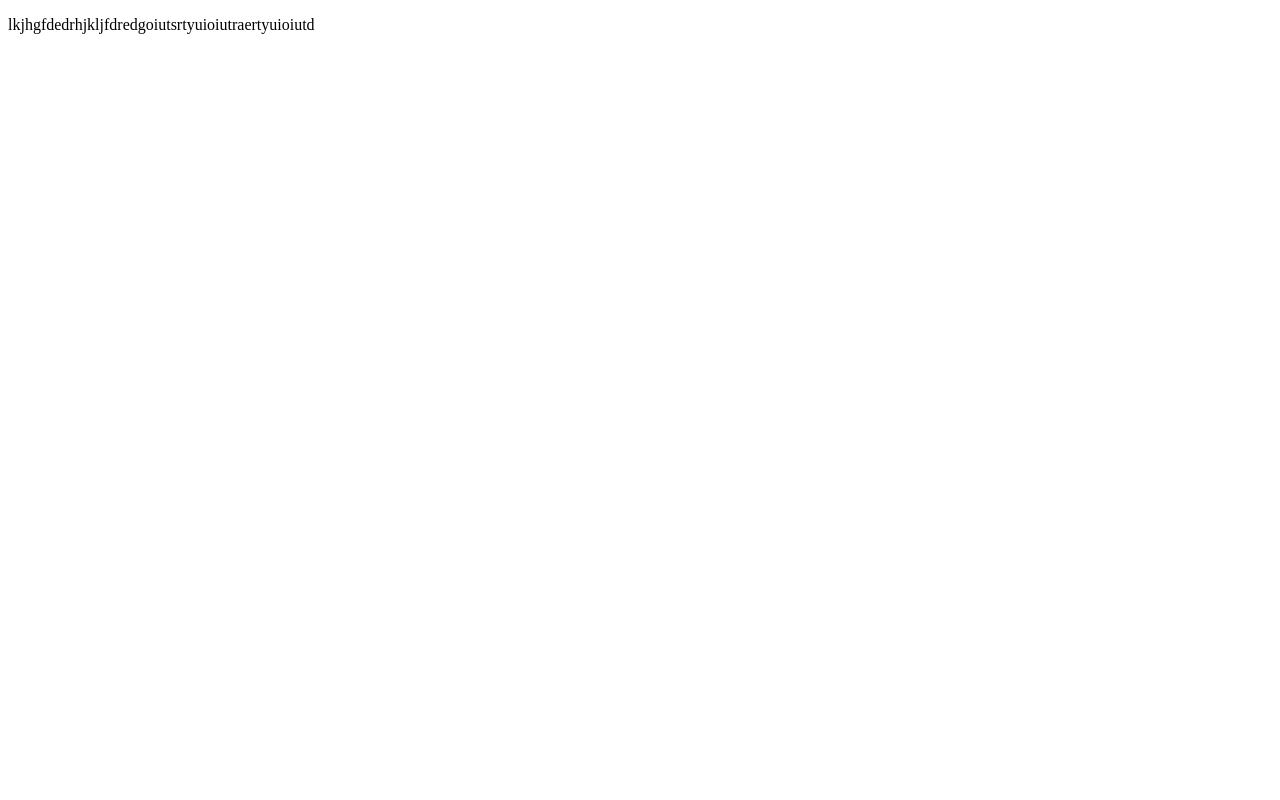
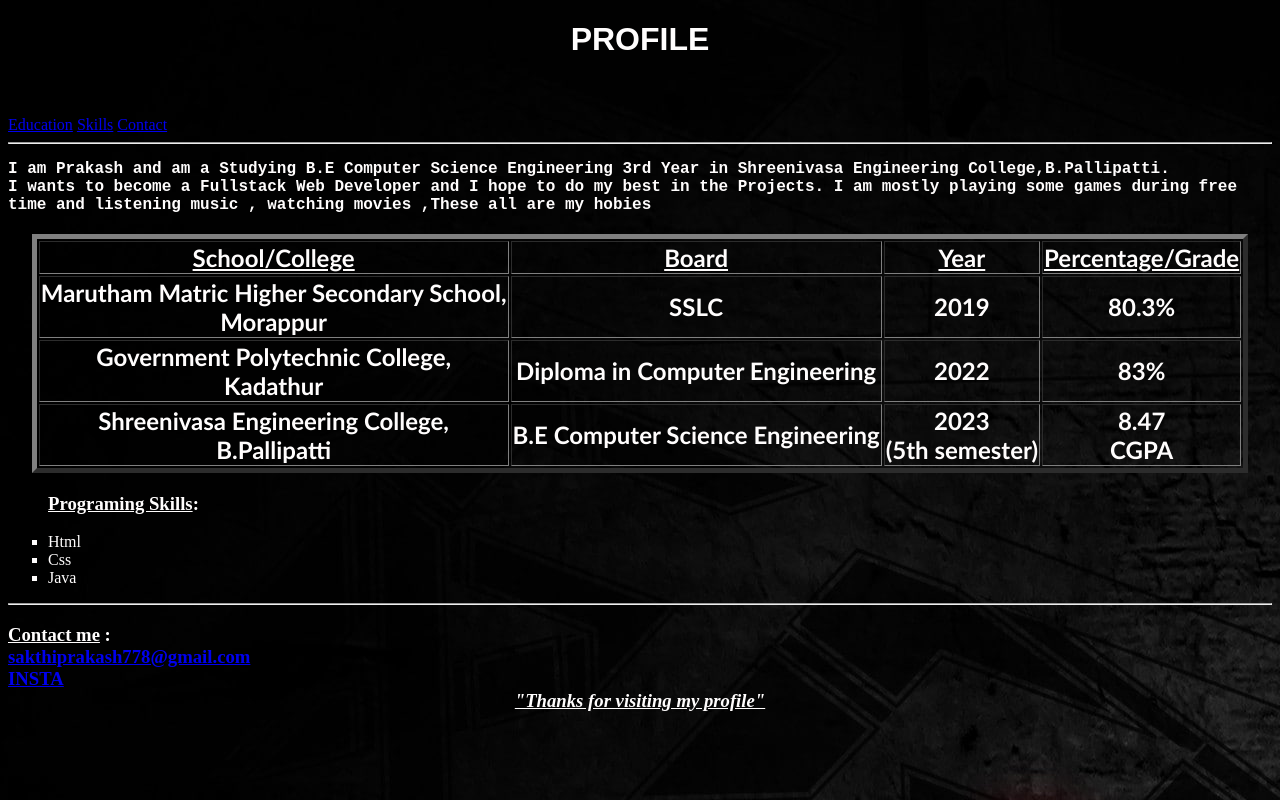
Before and after one commit to PrakashShanmugavel/Profilo, a plain HTML site: page index.html in a window 1280 px wide. Drawn offline with Linux system fonts and the light colour scheme.

Commit message:
my profilo

```diff
--- a/index.html
+++ b/index.html
@@ -3,9 +3,45 @@
 <head>
     <meta charset="UTF-8">
     <meta name="viewport" content="width=device-width, initial-scale=1.0">
-    <title>home</title>
+    <title>profile</title>
 </head>
-<body>
-    <p>lkjhgfdedrhjkljfdredgoiutsrtyuioiutraertyuioiutd</p>
+<body background="wallpaperflare.com_wallpaper (7).jpg" width ="400" style="color :#fffdfd">
+    <style type="text/css">
+        h1{ font-family:fantasy;
+    font-size:xx-large;}
+    p{font-family:'Courier New', Courier, monospace;
+        font-size: medium;}
+    h2{ font-family:'Trebuchet MS', 'Lucida Sans Unicode', 'Lucida Grande', 'Lucida Sans', Arial, sans-serif;
+           table-layout: fixed;}
+    </style>
+    <menu type="toolbar"></menu>
+   <center><h1>PROFILE</h1>
+
+<img src="" width="100px"></center> <br>
+
+    <a href="#table">Education</a>
+    <a href="#skills">Skills</a>
+    <a href="#Contact">Contact</a><hr>
+    <p><b>I am Prakash and am a Studying  B.E Computer Science Engineering 3rd Year in Shreenivasa Engineering College,B.Pallipatti.<br>I wants to become a Fullstack Web Developer and I hope to do my best in the Projects.
+     I am mostly playing some games during free time and listening music , watching  movies ,These all are my hobies</b></p>
+   <h2 id="table"> <center><table border="5">
+        <tr> <td><center><b><u>School/College</u></b></center></td><td><center><b><u>Board</u></b></center></td><td><center><b><u>Year</u></b></center></td><td><center><b><u>Percentage/Grade</u></b></center></td></tr>
+        <tr><td><center>Marutham Matric Higher Secondary School,</center><center>Morappur</center></td><td><center>SSLC</center></td><td><center>2019</center></td><td><center>80.3%</center></td></tr>
+        <tr><td><center>Government Polytechnic College,</center><center>Kadathur</center></td><td><center>Diploma in Computer Engineering</center></td><td><center>2022</center></td><td><center>83%</center></td></tr>
+        <tr><td><center>Shreenivasa Engineering College,</center><center>B.Pallipatti</center></td><td><center>B.E Computer Science Engineering</center></td><td><center>2023</center><center>(5th semester)</center></td><td><center>8.47 </center><center> CGPA</center></td></tr>
+    </table>
+    </center>
+</h2>
+<ul type="square">
+    <h3 id="skills"><u>Programing Skills</u>:</h3>
+    <li>Html</li>
+    <li>Css</li>
+    <li>Java</li>
+
+</ul>
+<hr>
+<h3 id="Contact"> <u><b>Contact me</b></u> : <br><a href="https://mail.google.com/"> sakthiprakash778@gmail.com</a><br>
+    <a href="https://www.instagram.com/">INSTA</a>
+<center><u><i>"Thanks for visiting my profile"</i></u></center></h3>
 </body>
 </html>
```
Also changed, not shown: alona-gross-GddQ1Q2gYj0-unsplash.jpg (added), wallpaperflare.com_wallpaper (20).jpg (added), wallpaperflare.com_wallpaper (21).jpg (added), wallpaperflare.com_wallpaper (7).jpg (added), 2 other files.
